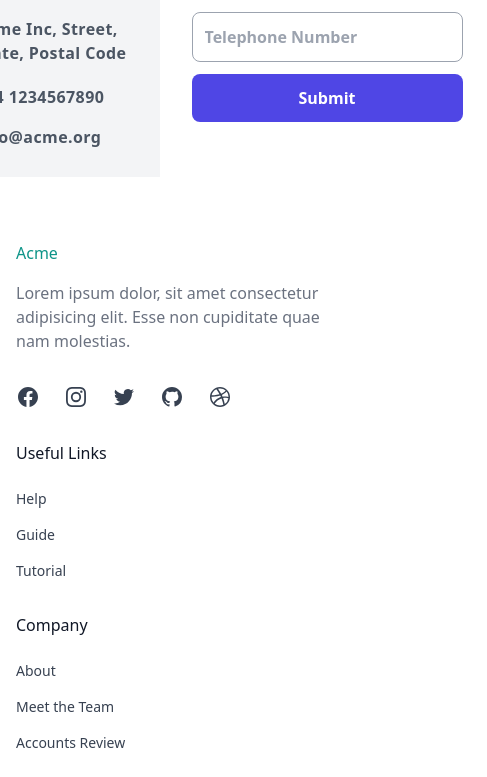
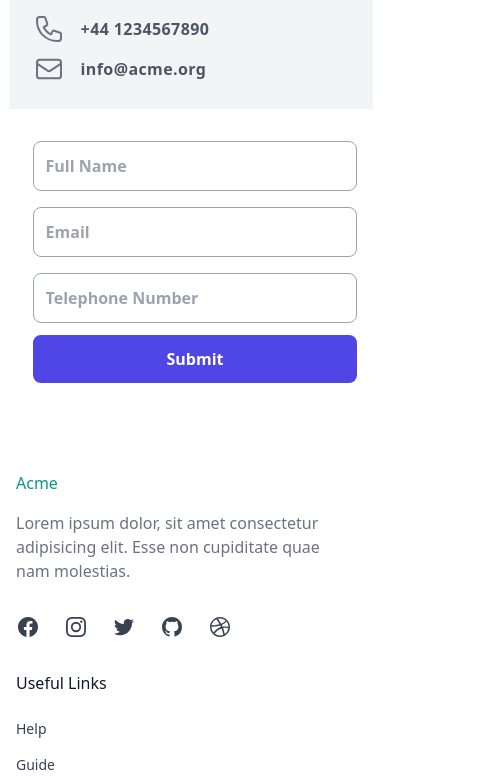
Before and after one commit to sahilmandoliya/acme, an Astro site: page /contact in a window 390 px wide. Shown: the part 287-1064 px from the top of the page, 487 px wide, since content can reach past the window. Built offline with nearby package versions, Linux system fonts and the light colour scheme; Astro itself is replaced by a stand-in of ours.

Commit message:
contact page responsiveness fixed:

```diff
--- a/src/components/contact/Contact.jsx
+++ b/src/components/contact/Contact.jsx
@@ -5,7 +5,7 @@ const ContactComp = () => {
     <div className="relative flex items-top justify-center  bg-white dark:bg-gray-900 sm:items-center sm:pt-0">
         <div className="max-w-6xl mx-auto sm:px-6 lg:px-8">
             <div className="mt-8 overflow-hidden">
-                <div className="flex">
+                <div className="flex flex-col sm:flex-col lg:flex-row">
                     <div className="p-6 mr-2 bg-gray-100 dark:bg-gray-800 sm:rounded-lg">
                         <h1 className="text-4xl sm:text-5xl text-gray-800 dark:text-white font-extrabold tracking-tight">
                             Get in touch
```
